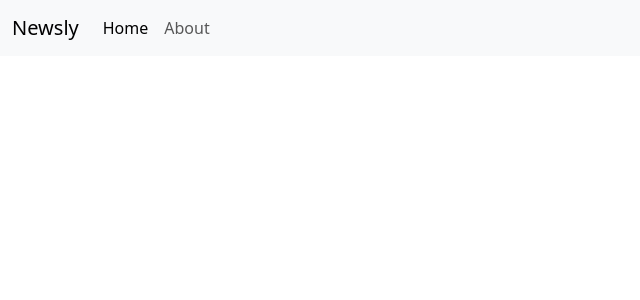
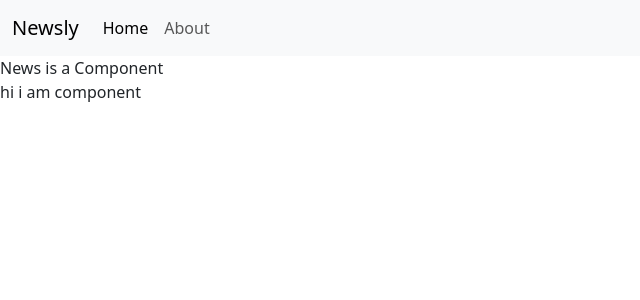
Before and after one commit to khushi2758/Newsly, a React (Create React App) app in the folder newsly/: page / in a window 1280 px wide. Shown: the top 300 px of the page, without its empty margins (0-640 px from the left). Built offline with nearby package versions, Linux system fonts and the light colour scheme.

Commit message:
add news component

```diff
--- a/newsly/src/App.js
+++ b/newsly/src/App.js
@@ -1,12 +1,17 @@
 
 import './App.css';
 import React, { Component } from 'react'
-import NavBar from './components/NavBar'
+import NavBar from './components/NavBar';
+import News from './components/News';
+
+
+
 export default class App extends Component {
   render() {
     return (
       <div>
     <NavBar/>
+<News/>
       </div>
     )
   }
--- /dev/null
+++ b/newsly/src/components/News.js
@@ -0,0 +1,16 @@
+import React, { Component } from 'react'
+import NewsItems from './NewsItems'
+
+export class News extends Component {
+  render() {
+    return (
+      <div>
+        News is a Component
+        <NewsItems/>
+      </div>
+
+    )
+  }
+}
+
+export default News
--- /dev/null
+++ b/newsly/src/components/NewsItems.js
@@ -0,0 +1,13 @@
+import React, { Component } from 'react'
+
+export class NewsItems extends Component {
+  render() {
+    return (
+      <div>
+    hi i am component
+        </div>
+    )
+  }
+}
+
+export default NewsItems
```
